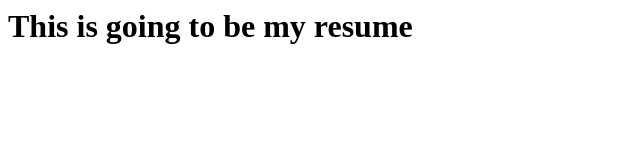
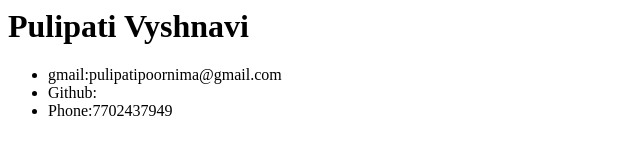
Before and after one commit to vyshnavipulipati/test, a plain HTML site: page index.html in a window 1280 px wide. Shown: the whole page, without its empty margins (0-640 px from the left). Drawn offline with Linux system fonts and the light colour scheme.

Commit message:
intial commit

```diff
--- a/index.html
+++ b/index.html
@@ -4,7 +4,16 @@
         <title>Resume</title>
     </head>
     <body>
-         <h1>This is going to be my resume</h1>
+        <div>
+            <h1>Pulipati Vyshnavi</h1>
+            <ul>
+                <li>gmail:pulipatipoornima@gmail.com</li>
+                <li>Github:</li>
+                <li>Phone:7702437949</li>
+            </ul>
+
+        </div>
+
 
     </body>
 </html>
```
